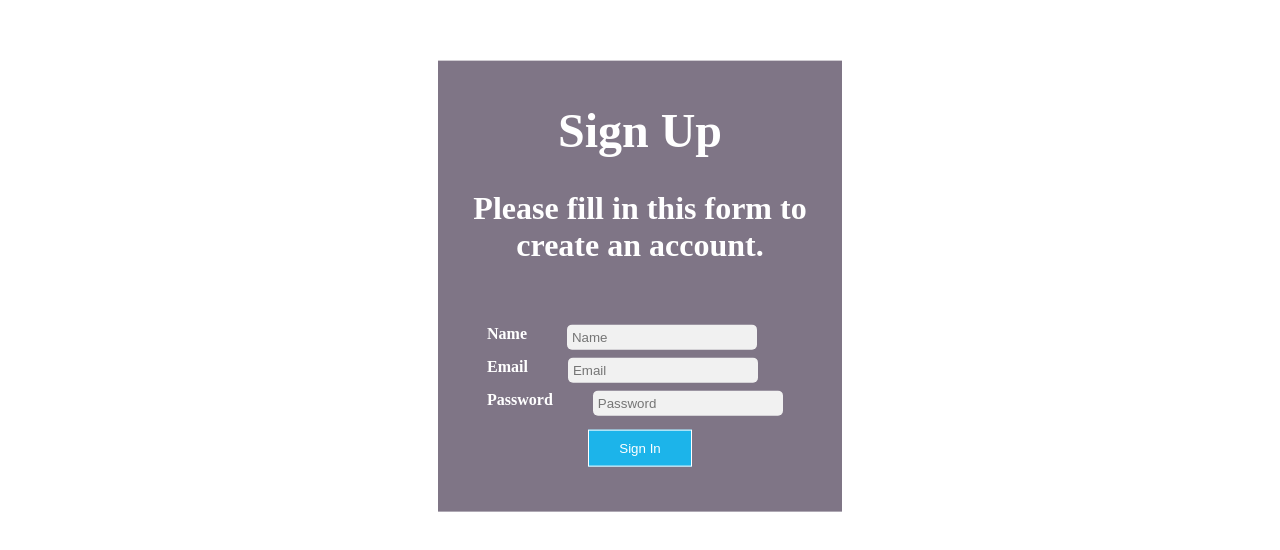
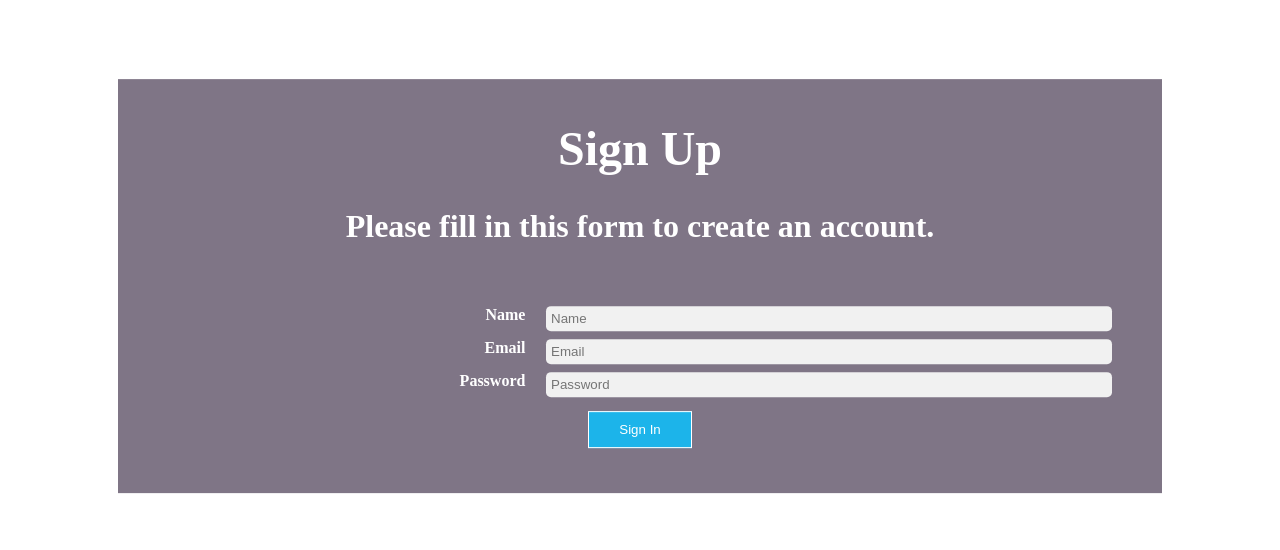
Before and after one commit to NabidAlam/reactjs-website, a React (Create React App) app: page / in a window 1280 px wide. Shown: the part 114-664 px from the top of the page. Built offline with nearby package versions, Linux system fonts and the light colour scheme.

Commit message:
styled components

```diff
--- a/src/components/MainContent.js
+++ b/src/components/MainContent.js
@@ -11,6 +11,22 @@ const Box = styled.div`
   top: 50%;
   left: 50%;
   transform: translate(-50%, -50%);
+
+  @media screen and (min-width: 700px) {
+
+    width: 70%;
+
+  }
+  @media screen and (min-width: 1024px) {
+
+    width: 50%;
+
+  }
+  @media screen and (min-width: 375px) {
+
+    width: 80%;
+
+  }
 `;
 
 const Title = styled.h1`
@@ -36,11 +52,23 @@ const Label = styled.div`
   float: left;
   width: 40%;
   text-align: right;
+
+
+  @media (min-width: 700px) {
+    .inline-form .element{
+    text-align: left;
+  }
+
+  }
+
 `;
 
 const TextBox = styled.div`
   float: left;
   width: 60%;
+
+
+  }
 `;
 
 const InputText = styled.input`
@@ -49,6 +77,12 @@ const InputText = styled.input`
   border: none;
   padding: 5px;
   background-color: #f1f1f1;
+
+  @media (min-width: 700px) {
+    .inline-form .form-element{
+    width: 100%;
+  }
+  }
 `;
 
 const Button = styled.div`
@@ -66,7 +100,7 @@ const ButtonPrimary = styled.input`
 `;
 
 const LabelText = styled.span`
-  margin-right: 40px;
+  margin-right: 20px;
   color: white;
 `;
 
@@ -80,27 +114,36 @@ function MainContent() {
 
       <FormInput>
         <InlineForm>
+          <Label>
             <LabelText>
               <b>Name</b>
             </LabelText>
+          </Label>
+
           <TextBox>
             <InputText type="text" name="name" placeholder="Name" />
           </TextBox>
         </InlineForm>
 
         <InlineForm>
+          <Label>
             <LabelText>
               <b>Email</b>
             </LabelText>
+          </Label>
+
           <TextBox>
             <InputText type="text" name="email" placeholder="Email" />
           </TextBox>
         </InlineForm>
 
         <InlineForm>
+          <Label>
             <LabelText>
               <b>Password</b>
             </LabelText>
+          </Label>
+
           <TextBox>
             <InputText type="password" name="password" placeholder="Password" />
           </TextBox>
```
Lines whose indentation alone changed are shown as unchanged.
